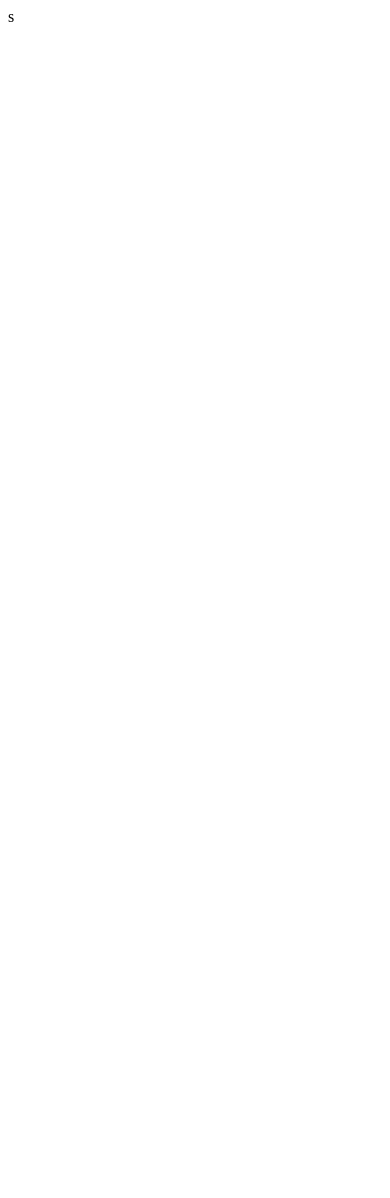
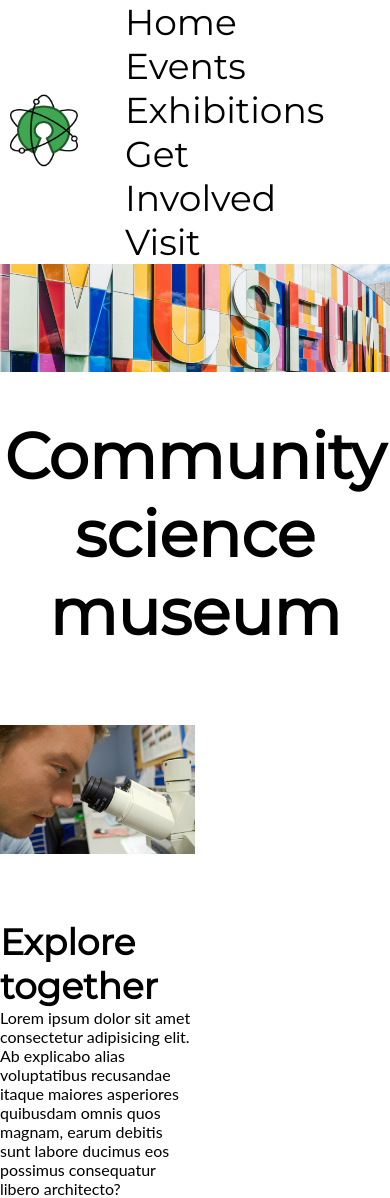
Before and after one commit to slerbakk/Semester-Project, a plain HTML site: page index.html in a window 390 px wide. Before the commit the page ends 844 px from the top, so only its background shows below. Drawn offline with Linux system fonts and the light colour scheme.

Commit message:
Work on structure

```diff
--- a/index.html
+++ b/index.html
@@ -1,11 +1,45 @@
 <!DOCTYPE html>
 <html lang="en">
-<head>
-    <meta charset="UTF-8">
-    <meta name="viewport" content="width=device-width, initial-scale=1.0">
-    <title>Document</title>
-</head>
-<body>s
-
-</body>
+  <head>
+    <meta charset="UTF-8" />
+    <link href="style.css" rel="stylesheet" />
+    <link
+      href="https://fonts.googleapis.com/css2?family=Montserrat"
+      rel="stylesheet"
+    />
+    <meta name="viewport" content="width=device-width, initial-scale=1.0" />
+    <meta description="Community Science Museum Homepage" />
+    <title>Home - Community Science Museum</title>
+  </head>
+  <body>
+    <nav class="navbar wrapper">
+      <a href="/"><img src="images/logo.jpg" /></a>
+      <ul>
+        <li><a href="#">Home</a></li>
+        <li><a href="#">Events</a></li>
+        <li><a href="#">Exhibitions</a></li>
+        <li><a href="#">Get Involved</a></li>
+        <li><a href="#">Visit</a></li>
+      </ul>
+    </nav>
+    <div class="header">
+      <img src="images/header.png" alt="Content Header Photo" />
+    </div>
+    <main class="wrapper">
+      <h1>Community science museum</h1>
+      <div class="content image-left">
+        <img src="images/people-219985_1280.jpg" alt="" class="medium-large" />
+        <div class="text">
+          <h2>Explore together</h2>
+          <p>
+            Lorem ipsum dolor sit amet consectetur adipisicing elit. Ab
+            explicabo alias voluptatibus recusandae itaque maiores asperiores
+            quibusdam omnis quos magnam, earum debitis sunt labore ducimus eos
+            possimus consequatur libero architecto?
+          </p>
+        </div>
+      </div>
+      <div class="content image-right"></div>
+    </main>
+  </body>
 </html>
--- a/style.css
+++ b/style.css
@@ -0,0 +1,108 @@
+* {
+  box-sizing: border-box;
+  margin: 0;
+}
+
+:root {
+  --heading-font-family: "Montserrat";
+  --paragraph-font-family: "Lato";
+}
+
+h1,
+h2 {
+  font-family: var(--heading-font-family);
+}
+
+h2 {
+  font-size: 36px;
+}
+
+p {
+  font-family: var(--paragraph-font-family);
+}
+
+a {
+  text-decoration: none;
+  color: inherit;
+  background-color: none;
+  border: none;
+  align-items: center;
+}
+
+li a {
+  font-family: var(--heading-font-family);
+}
+
+.wrapper {
+  max-width: 1440px;
+  margin: 0 auto;
+}
+
+h1 {
+  text-align: center;
+  margin-bottom: 74px;
+  margin-top: 45px;
+  font-size: 64px;
+}
+
+a:hover {
+  text-decoration: underline;
+}
+
+.navbar {
+  display: flex;
+  flex-direction: row;
+  justify-content: space-between;
+  width: 100%;
+  background-color: #ffffff;
+  align-items: center;
+}
+
+.navbar img {
+  width: 85px;
+  height: 85px;
+}
+
+.navbar li {
+  padding-right: 50px;
+  font-size: 36px;
+  float: left;
+  list-style-type: none;
+  color: #000000;
+}
+
+.header {
+  display: flex;
+  flex-direction: column;
+  align-items: center;
+  font-size: 15px;
+  text-align: start;
+}
+
+.header img {
+  width: 100vw;
+}
+
+.header a {
+  text-align: start;
+}
+
+img.medium-large {
+  width: 50%;
+  height: auto;
+}
+
+.text {
+  width: 50%;
+}
+
+.content {
+  display: flex;
+  gap: 66px;
+}
+
+@media (max-width: 1024px) {
+  .content {
+    flex-direction: column;
+  }
+}
```
Also changed, not shown: about.html (added, +73 -0 lines), images/explore.png (added), images/header.png (added), images/logo.jpg (renamed from images/open-science-735787.jpg).
